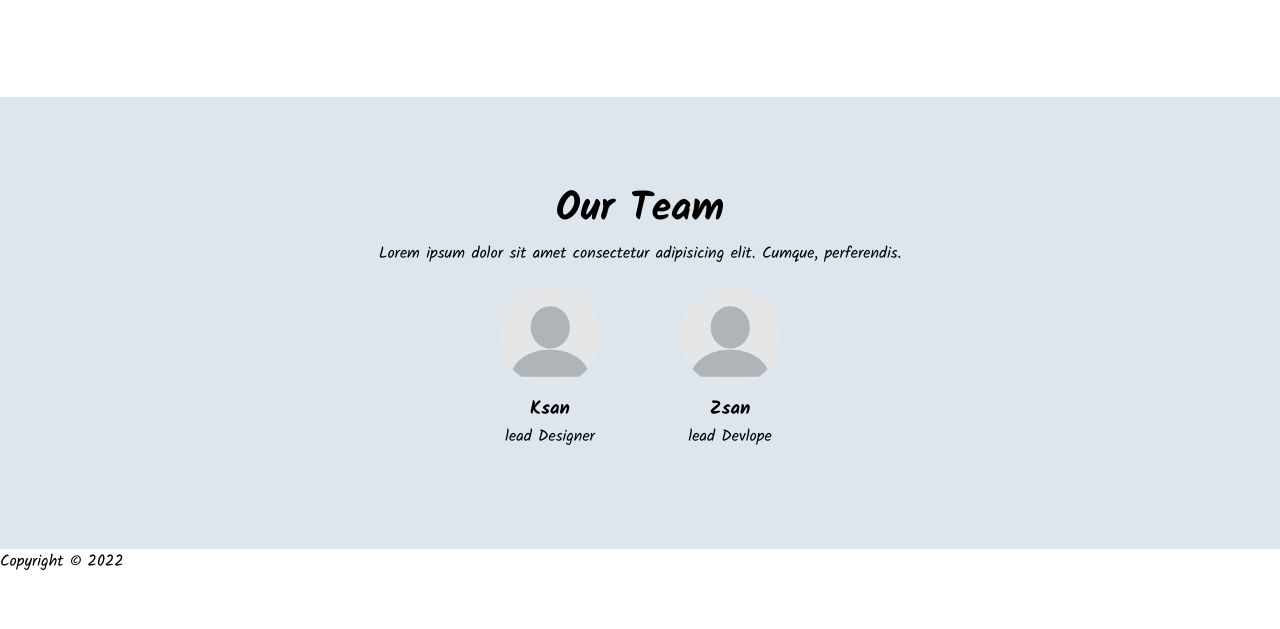
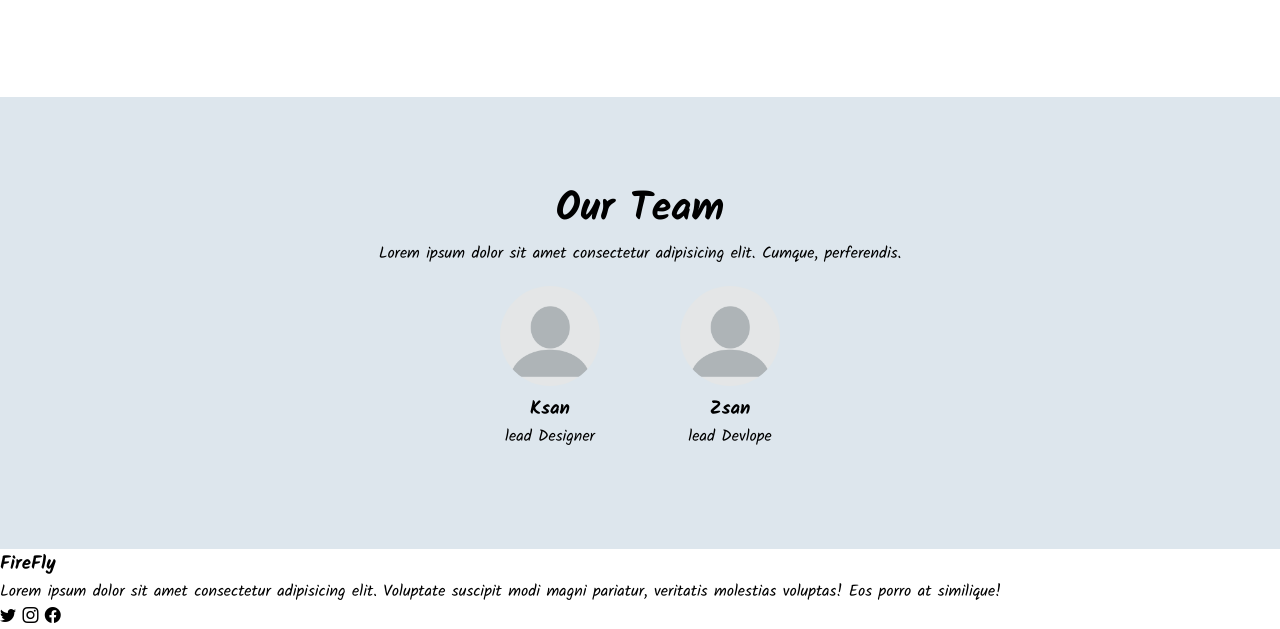
Before and after one commit to zhaxiAditya/testview, a plain HTML site: page index.html in a window 1280 px wide. Shown: the part 1901-2530 px from the top of the page. Before the commit the page ends 2475 px from the top, so only its background shows below. Drawn offline with nearby package versions, Linux system fonts and the light colour scheme; a web font is replaced by a local one.

Commit message:
Update index.html

```diff
--- a/index.html
+++ b/index.html
@@ -95,8 +95,14 @@
             </aside>
         </article>
     </section>
-    <footer>
-        <p>Copyright © 2022</p>
+    <footer id="contact">
+        <h3>Fire<span>Fly</span></h3>
+        <p>Lorem ipsum dolor sit amet consectetur adipisicing elit. Voluptate suscipit modi magni pariatur, veritatis molestias voluptas! Eos porro at similique!</p>
+        <aside>
+            <i class="bi bi-twitter"></i>
+            <i class="bi bi-instagram"></i>
+            <i class="bi bi-facebook"></i>
+        </aside>
     </footer>
     <script src="script.js"></script>
 </body>
```
